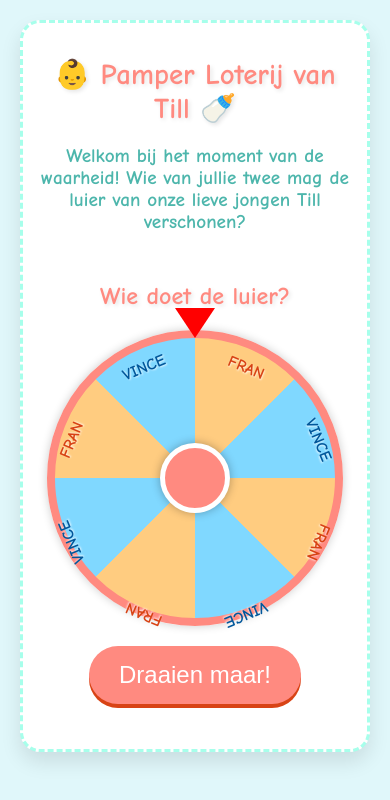
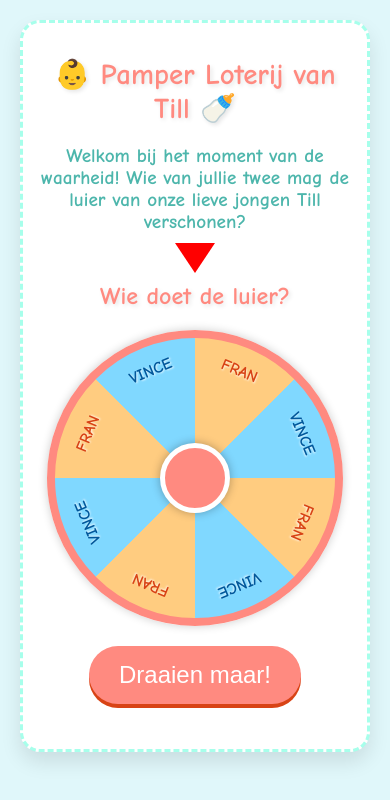
Before and after one commit to jordenric96/pamperrad, a plain HTML site: page index.html in a window 390 px wide. Drawn offline with Linux system fonts and the light colour scheme.

Commit message:
Update index.html

```diff
--- a/index.html
+++ b/index.html
@@ -13,7 +13,6 @@
             text-align: center;
             padding: 20px;
             margin: 0;
-            /* overflow: hidden; *//* Deactiveer: kan de scrollbalk hinderen op mobiel */
         }
 
         h1, h2 {
@@ -43,7 +42,7 @@
             flex-direction: column;
             align-items: center;
             margin: 30px 0;
-            position: relative;
+            position: relative; /* Belangrijk voor de positionering van de pijl */
         }
 
         .wheel {
@@ -61,15 +60,15 @@
                 #80d8ff 315deg 360deg  /* Vince 4 */
             );
             border: 10px solid #ff8a80;
-            position: relative;
+            position: relative; /* Belangrijk voor absolute segmenten */
             transition: transform 5s cubic-bezier(0.25, 0.1, 0.25, 1);
             box-shadow: 0 0 10px rgba(0,0,0,0.2);
         }
 
-        /* Indicator for the selected name (Aangepast voor plaatsing in .wheel) */
+        /* Indicator for the selected name - NU BUITEN HET WIEL, BOVENIN DE CONTAINER */
         .indicator {
             position: absolute;
-            top: -30px; /* Plaats de pijl net boven de rand van het wiel */
+            top: -20px; /* Positioneer bovenaan de wheel-container, iets boven de rand van het wiel */
             left: 50%;
             transform: translateX(-50%);
             width: 0;
@@ -77,38 +76,38 @@
             border-left: 20px solid transparent; /* Grotere pijl */
             border-right: 20px solid transparent;
             border-top: 30px solid #ff0000; /* Duidelijk rode pijl */
-            z-index: 20;
-            /* margin-top: -20px; *//* Niet nodig als top wordt gebruikt */
+            z-index: 20; /* Zorg dat deze boven het wiel staat */
         }
 
         .wheel-segment {
             position: absolute;
-            top: 50%;
-            left: 50%;
+            top: 50%; /* Start vanuit het midden van het wiel */
+            left: 50%; /* Start vanuit het midden van het wiel */
             width: 100px;
             height: 25px;
-            margin-top: -12.5px;
-            margin-left: -50px;
             text-align: center;
             font-size: 1.2em;
             font-weight: bold;
             text-shadow: 1px 1px 2px rgba(255, 255, 255, 0.8);
-            transform-origin: 50% 100%;
+            /* transform-origin is verwijderd, nu direct transformeren */
         }
 
         /* Segment kleuren */
         .segment-fran { color: #d84315; }
         .segment-vince { color: #01579b; }
 
-        /* Positioning for each segment - translateY (-140px is voor 350px wiel/2 - segment grootte) */
-        #seg0 { transform: rotate(22.5deg) translateY(-140px); }
-        #seg1 { transform: rotate(67.5deg) translateY(-140px); }
-        #seg2 { transform: rotate(112.5deg) translateY(-140px); }
-        #seg3 { transform: rotate(157.5deg) translateY(-140px); }
-        #seg4 { transform: rotate(202.5deg) translateY(-140px); }
-        #seg5 { transform: rotate(247.5deg) translateY(-140px); }
-        #seg6 { transform: rotate(292.5deg) translateY(-140px); }
-        #seg7 { transform: rotate(337.5deg) translateY(-140px); }
+        /* Positioning for each segment */
+        /* Rotate the segment container and then translate it out from the center */
+        /* We roteren om het midden van het wiel, en dan verschuiven we het omhoog */
+        /* De -125px is (wiel diameter / 2) - (segment hoogte / 2) - (beetje extra) */
+        #seg0 { transform: translate(-50%, -50%) rotate(22.5deg) translateY(-140px); }
+        #seg1 { transform: translate(-50%, -50%) rotate(67.5deg) translateY(-140px); }
+        #seg2 { transform: translate(-50%, -50%) rotate(112.5deg) translateY(-140px); }
+        #seg3 { transform: translate(-50%, -50%) rotate(157.5deg) translateY(-140px); }
+        #seg4 { transform: translate(-50%, -50%) rotate(202.5deg) translateY(-140px); }
+        #seg5 { transform: translate(-50%, -50%) rotate(247.5deg) translateY(-140px); }
+        #seg6 { transform: translate(-50%, -50%) rotate(292.5deg) translateY(-140px); }
+        #seg7 { transform: translate(-50%, -50%) rotate(337.5deg) translateY(-140px); }
 
         /* Center circle for decoration */
         .center-circle {
@@ -122,7 +121,7 @@
             border-radius: 50%;
             border: 5px solid #ffffff;
             box-shadow: 0 0 10px rgba(0,0,0,0.3);
-            z-index: 15;
+            z-index: 15; /* Tussen de segmenten en de pijl */
         }
 
         /* --- BEGIN MOBIEL RESPONSIVITEIT (Media Query) --- */
@@ -145,19 +144,20 @@
             .wheel-segment {
                 width: 80px; /* Maak het segment kleiner */
                 font-size: 1em; /* Verklein de tekst */
-                margin-left: -40px;
+                height: 20px; /* Iets minder hoog */
             }
 
             /* Pas de translateY aan om de segmenten te centreren in het kleinere wiel */
-            /* Nieuwe translateY is voor 280px wiel/2 - segment grootte: -117.5px */
-            #seg0 { transform: rotate(22.5deg) translateY(-117.5px); }
-            #seg1 { transform: rotate(67.5deg) translateY(-117.5px); }
-            #seg2 { transform: rotate(112.5deg) translateY(-117.5px); }
-            #seg3 { transform: rotate(157.5deg) translateY(-117.5px); }
-            #seg4 { transform: rotate(202.5deg) translateY(-117.5px); }
-            #seg5 { transform: rotate(247.5deg) translateY(-117.5px); }
-            #seg6 { transform: rotate(292.5deg) translateY(-117.5px); }
-            #seg7 { transform: rotate(337.5deg) translateY(-117.5px); }
+            /* Nieuwe translateY is voor 280px wiel/2 - segment hoogte/2 = 140 - 10 = -130px */
+            #seg0 { transform: translate(-50%, -50%) rotate(22.5deg) translateY(-115px); }
+            #seg1 { transform: translate(-50%, -50%) rotate(67.5deg) translateY(-115px); }
+            #seg2 { transform: translate(-50%, -50%) rotate(112.5deg) translateY(-115px); }
+            #seg3 { transform: translate(-50%, -50%) rotate(157.5deg) translateY(-115px); }
+            #seg4 { transform: translate(-50%, -50%) rotate(202.5deg) translateY(-115px); }
+            #seg5 { transform: translate(-50%, -50%) rotate(247.5deg) translateY(-115px); }
+            #seg6 { transform: translate(-50%, -50%) rotate(292.5deg) translateY(-115px); }
+            #seg7 { transform: translate(-50%, -50%) rotate(337.5deg) translateY(-115px); }
+
 
             .center-circle {
                 width: 60px; /* Maak de cirkel in het midden kleiner */
@@ -183,7 +183,7 @@
         }
         /* --- EINDE MOBIEL RESPONSIVITEIT --- */
 
-        /* Button CSS (ongewijzigd) */
+        /* Button CSS */
         #spin-button {
             background-color: #ff8a80;
             color: white;
@@ -212,7 +212,7 @@
             cursor: not-allowed;
         }
 
-        /* Modal Overlay CSS (ongewijzigd) */
+        /* Modal Overlay CSS */
         #result-overlay {
             position: fixed;
             top: 0;
@@ -260,8 +260,7 @@
 
         <div class="wheel-container">
             <h2>Wie doet de luier?</h2>
-            <div id="wheel" class="wheel">
-                <div class="indicator"></div>
+            <div class="indicator"></div> <div id="wheel" class="wheel">
                 <span id="seg0" class="wheel-segment segment-fran">FRAN</span>
                 <span id="seg1" class="wheel-segment segment-vince">VINCE</span>
                 <span id="seg2" class="wheel-segment segment-fran">FRAN</span>
@@ -291,7 +290,6 @@
         const resultTitle = document.getElementById('result-title');
         const winnerText = document.getElementById('winner-text');
 
-        // De 8 segmenten en hun winnende naam en rotatiebereik (relatief aan de pijl boven, 0 graden)
         const segments = [
             { name: 'Fran', min: 0, max: 45, center: 22.5 },
             { name: 'Vince', min: 45, max: 90, center: 67.5 },
@@ -303,65 +301,52 @@
             { name: 'Vince', min: 315, max: 360, center: 337.5 }
         ];
 
-        // Functie om willekeurig een segment te kiezen
         function selectSegment() {
             const randomIndex = Math.floor(Math.random() * segments.length);
             return segments[randomIndex];
         }
 
-        // Functie om het rad te laten draaien
         function spinWheel() {
             spinButton.disabled = true;
 
             const winningSegment = selectSegment();
             const winner = winningSegment.name;
 
-            // Bepaal de doelhoek: willekeurige hoek binnen het segment
             const randomOffset = (Math.random() * 30) - 15;
             let targetAngle = winningSegment.center + randomOffset;
 
             targetAngle = (targetAngle + 360) % 360;
 
-            // Een willekeurig aantal volledige omwentelingen (bijv. 5 tot 10)
             const fullSpins = Math.floor(Math.random() * 6) + 5;
 
-            // De totale rotatie is (volledige omwentelingen * 360) - (doelhoek)
             let degree = (fullSpins * 360) - targetAngle;
 
             wheel.style.transform = `rotate(${degree}deg)`;
 
-            // Toon het resultaat na de draaitijd (5 seconden, zoals ingesteld in CSS)
             setTimeout(() => {
                 showResult(winner);
             }, 5000);
         }
 
-        // Functie om de winnaar weer te geven
         function showResult(winner) {
             resultTitle.textContent = "🥳 We hebben een winnaar! 🥳";
             winnerText.textContent = `${winner} mag de pamper doen!`;
             resultOverlay.style.display = 'flex';
         }
 
-        // Functie om het rad te resetten
         function resetWheel() {
-            // Reset de rotatie van het rad
             wheel.style.transition = 'none';
             wheel.style.transform = 'rotate(0deg)';
 
-            // Verberg de kader
             resultOverlay.style.display = 'none';
 
-            // Schakel de knop weer in
             spinButton.disabled = false;
 
-            // Herstel de transitie na een korte vertraging
             setTimeout(() => {
                 wheel.style.transition = 'transform 5s cubic-bezier(0.25, 0.1, 0.25, 1)';
             }, 50);
         }
 
-        // Event listener voor de knop
         spinButton.addEventListener('click', spinWheel);
     </script>
 
```
